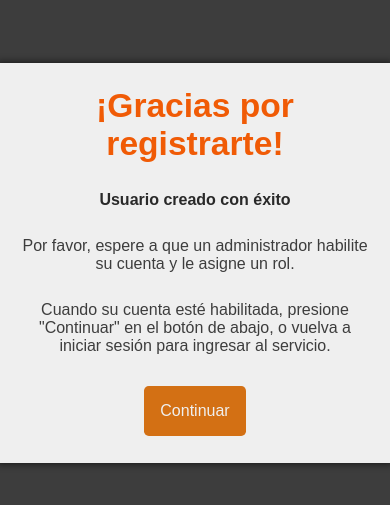
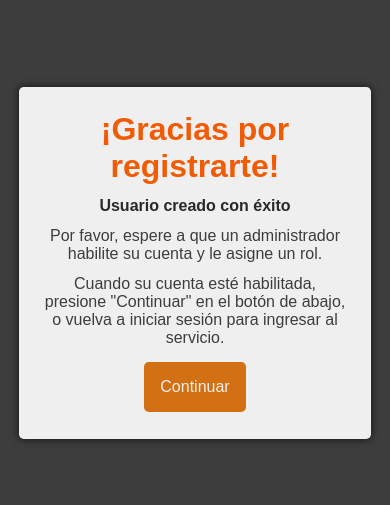
Before and after one commit to IQNetSRL/IQNet-App, a React app in the folder client/: page /home in a window 390 px wide. Shown: the part 159-664 px from the top of the page. Built offline with nearby package versions, Linux system fonts and the light colour scheme; no server answers; the HTML template or start-up script is replaced by a standard one; a web font is replaced by a local one.

Commit message:
feat(IQNet-App/client/src/views/Loby):added responsive styles

```diff
--- a/client/src/views/loby/Loby.module.scss
+++ b/client/src/views/loby/Loby.module.scss
@@ -65,3 +65,15 @@
     transform: scale(1);
   }
 }
+
+@media (max-width: 415px) {
+  .sectionLoby {
+    .info {
+      @include width(22rem, 22rem);
+      @include height(22rem, 22rem);
+      h1 {
+        font-size: 2rem;
+      }
+    }
+  }
+}
```
